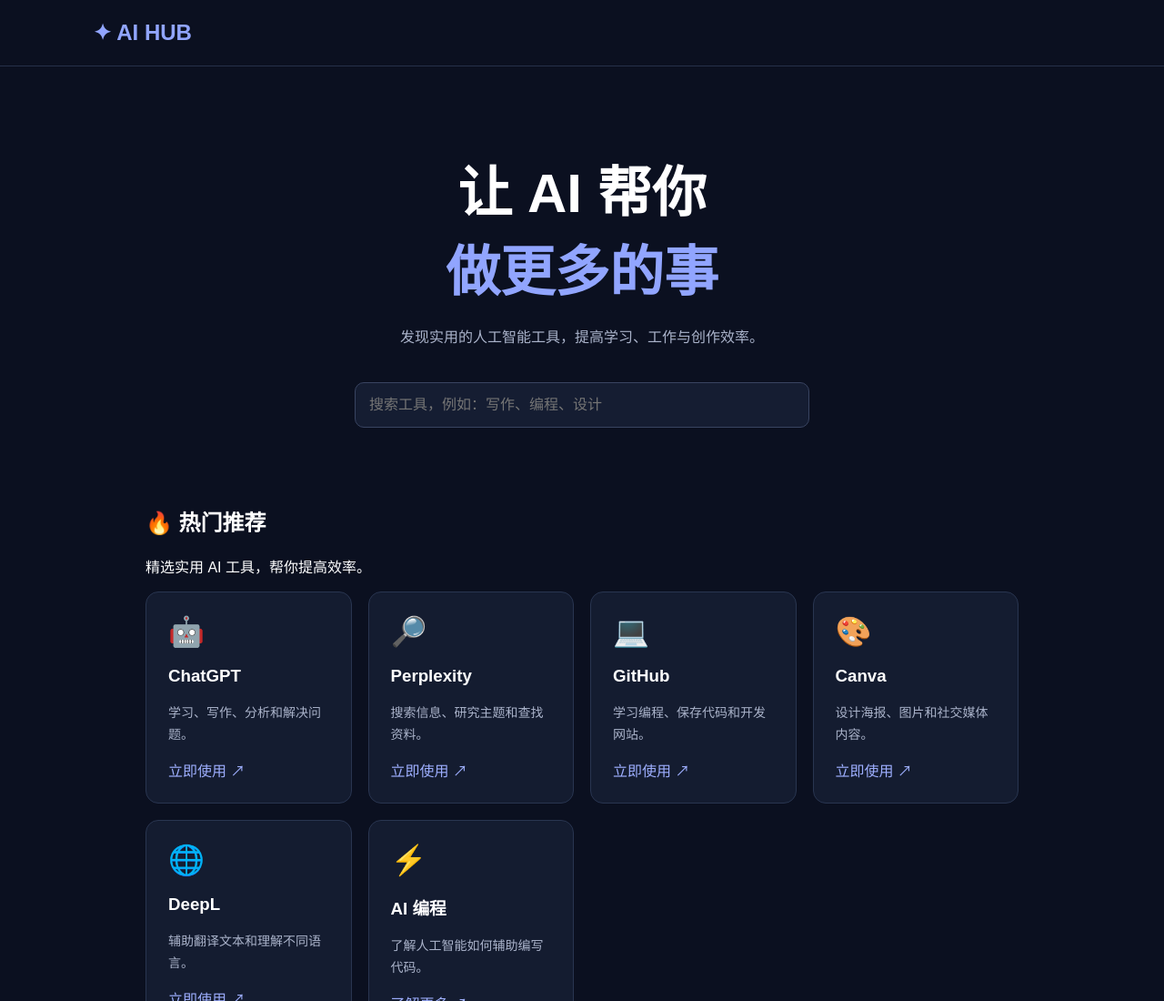
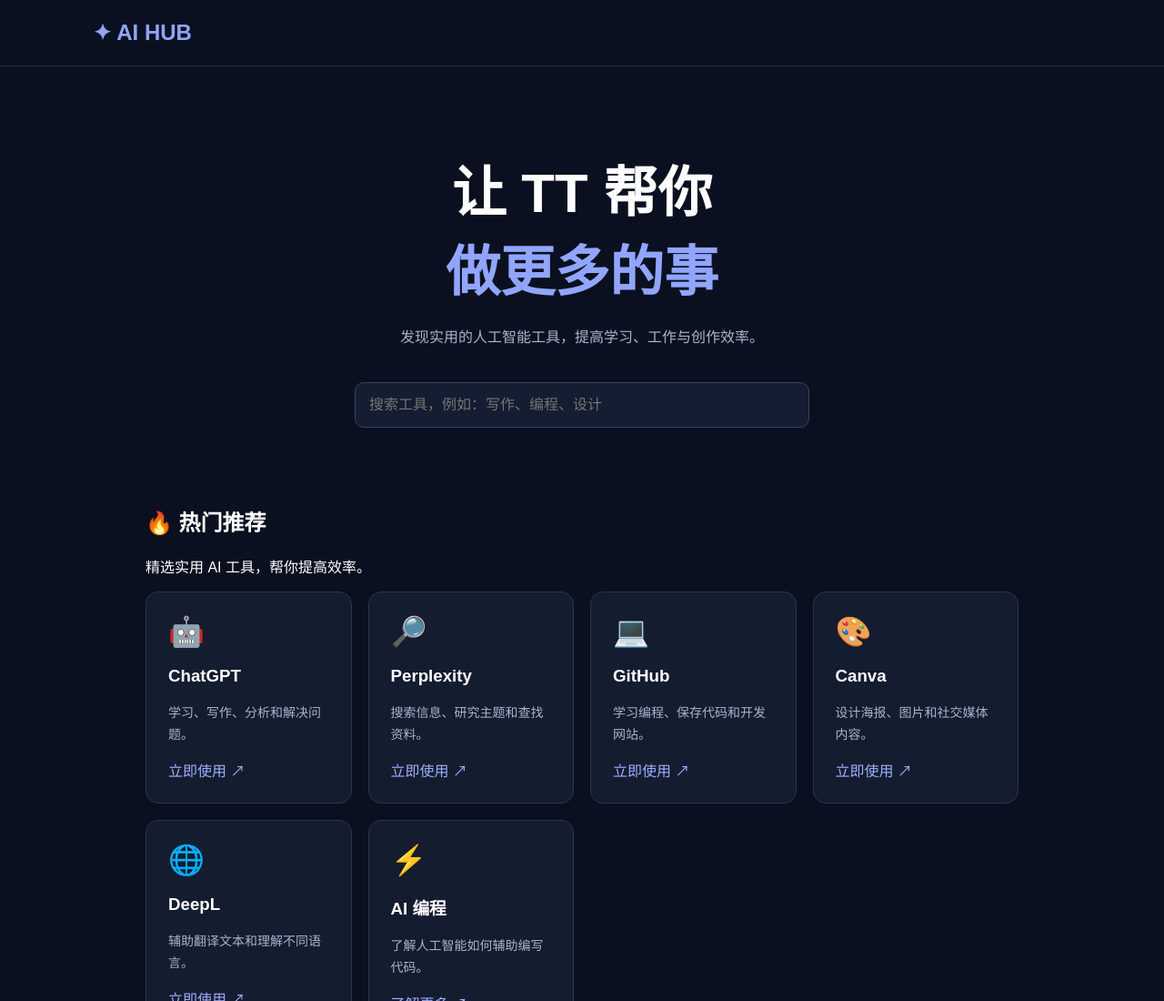
Before and after one commit to 1249700011-code/hmf-nb666, a plain HTML site: page index.html in a window 1280 px wide. Shown: the top 1100 px of the page at 91% size. Drawn offline with Linux system fonts and the light colour scheme.

Commit message:
Update index.html
优化

```diff
--- a/index.html
+++ b/index.html
@@ -27,7 +27,7 @@
 <body>
 <header>✦ AI HUB</header>
 <section class="hero">
-<h1>让 AI 帮你<br><span>做更多的事</span></h1>
+<h1>让 TT 帮你<br><span>做更多的事</span></h1>
 <p>发现实用的人工智能工具，提高学习、工作与创作效率。</p>
 <input id="search" placeholder="搜索工具，例如：写作、编程、设计">
 </section>
```
